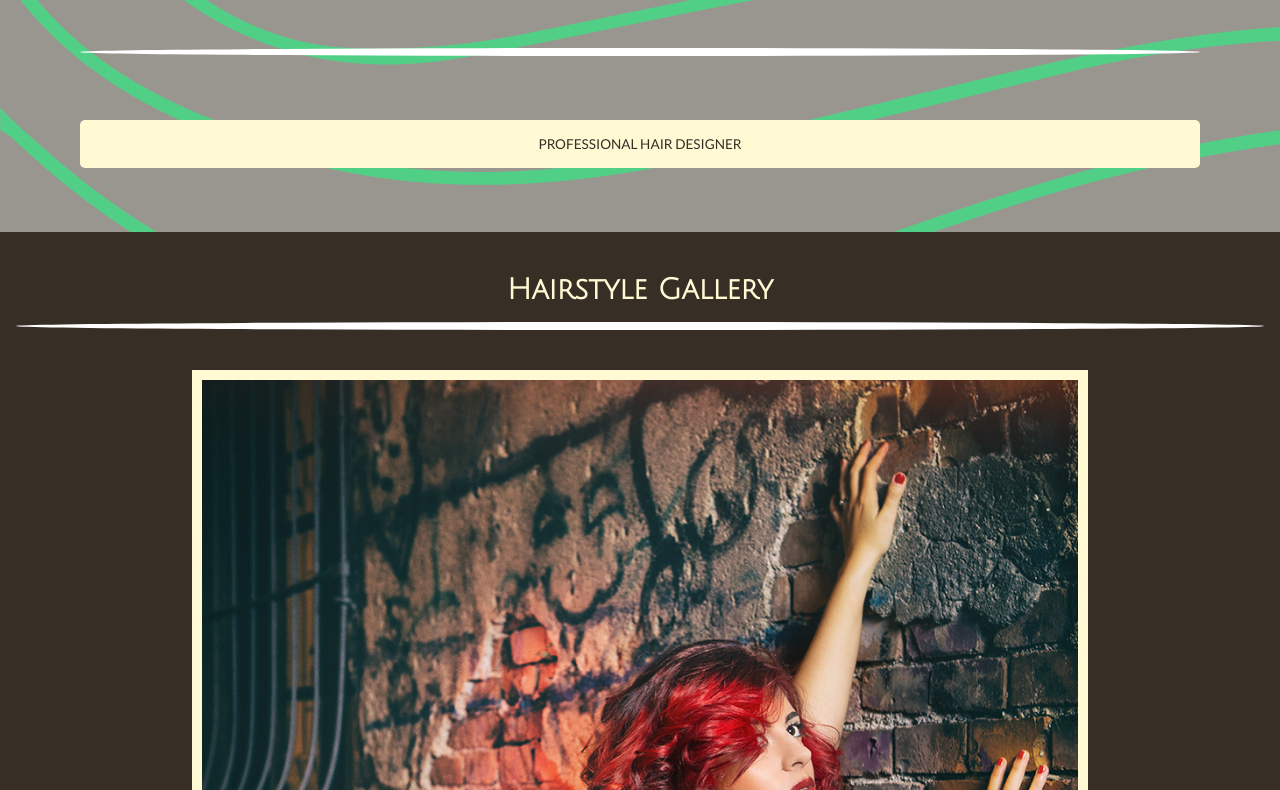
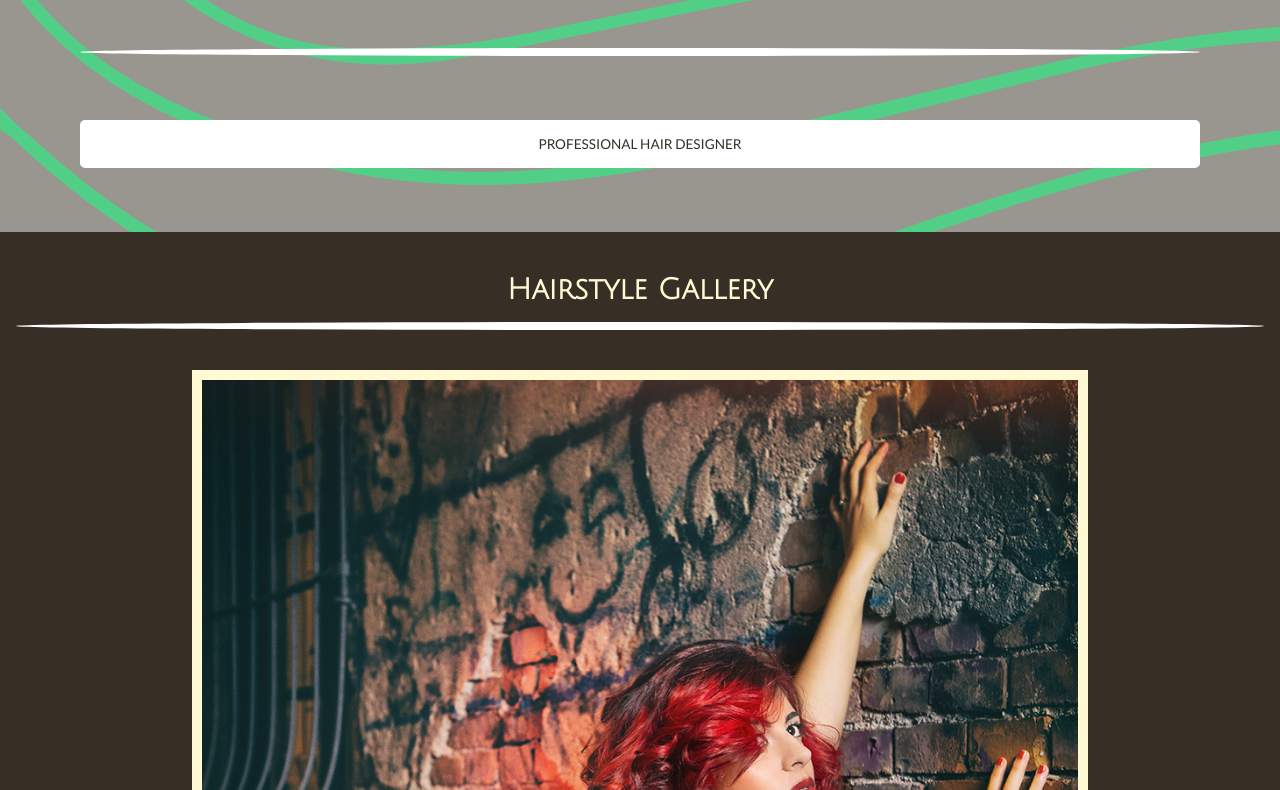
Before and after one commit to gitUna/hairdresser, a plain HTML site: page index.html in a window 1280 px wide. Shown: the part 300-1090 px from the top of the page. Drawn offline with nearby package versions, Linux system fonts and the light colour scheme.

Commit message:
Update style.css

```diff
--- a/style.css
+++ b/style.css
@@ -113,7 +113,7 @@ h5 {
   font-weight: 400;
   text-transform: uppercase;
   font-size: 1.7rem;
-  background-color: #fff9d4;
+  background-color: #fff;
   color: #372e25;
   padding: 2rem;
   border-radius: 5px;
```
